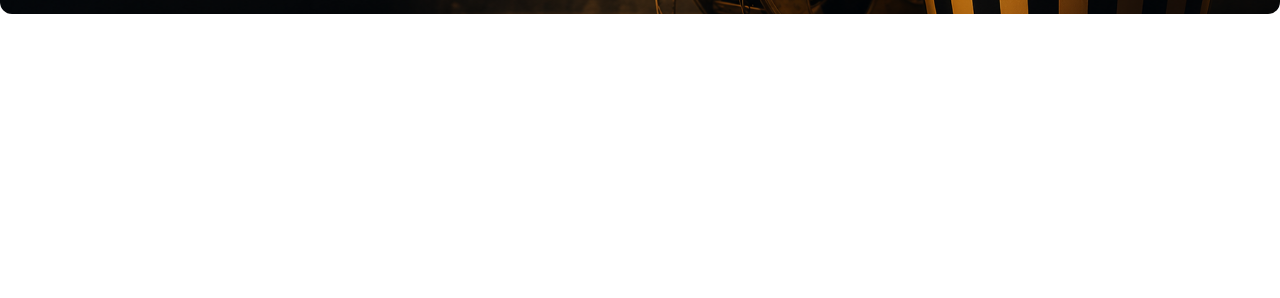
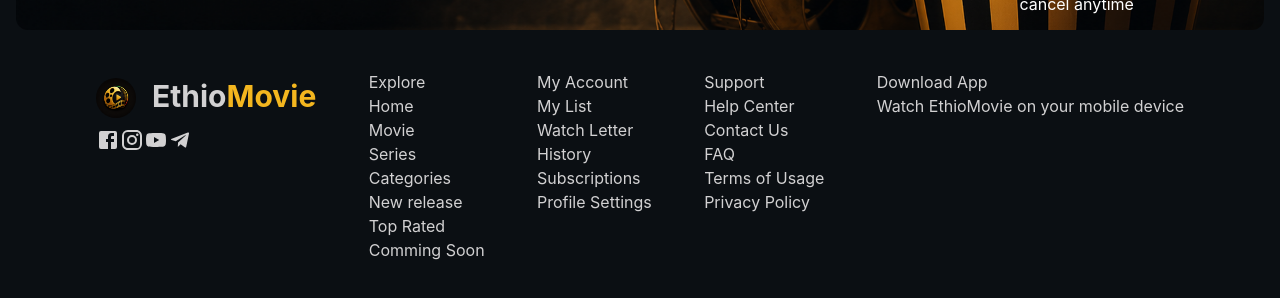
Before and after one commit to Jafar610/EthioMovie, a React app in the folder frontend/: page / in a window 1280 px wide. Shown: the part 1954-2252 px from the top of the page. Before the commit the page ends 1968 px from the top, so only its background shows below. Built offline with nearby package versions, Linux system fonts and the light colour scheme; the HTML template or start-up script is replaced by a standard one.

Commit message:
footer half

```diff
--- a/frontend/src/App.jsx
+++ b/frontend/src/App.jsx
@@ -1,7 +1,8 @@
+import Footer from "./Components/Footer/Footer"
 import Hero from "./Components/Hero/Hero"
 import Movies from "./Components/Movies/Movies"
 import Navbar from "./Components/Navbar/Navbar"
-import PremiumCard from "./Components/PremiumCard/PremiumCard"
+
 import Login from "./Pages/Login/Login"
 function App() {
 
@@ -10,7 +11,7 @@ function App() {
     <Navbar/>
     <Hero/>
     <Movies/>
-    <PremiumCard/>
+    <Footer/>
     {/* <Login/> */}
     </>
   )
--- a/frontend/src/Components/Footer/Footer.jsx
+++ b/frontend/src/Components/Footer/Footer.jsx
@@ -1,14 +1,28 @@
 import React from 'react'
-
+import FacebookIcon from '@mui/icons-material/Facebook';
+import InstagramIcon from '@mui/icons-material/Instagram';
+import YouTubeIcon from '@mui/icons-material/YouTube';
+import TelegramIcon from '@mui/icons-material/Telegram';
+import PremiumCard from "../PremiumCard/PremiumCard";
+import logo from "../../assets/Logo.png"
 function Footer() {
   return (
     <>
-     <div>
+     <div className='w-full h-screen bg-[#0b0f13] p-4'>
+        <PremiumCard/>
         <div>
-            <div>
+            <div className='flex justify-between align-center mt-10 text-[#d2d1d2] px-20'>
                 <div>
-                    <img src="" alt="" />
-                    <h1>Ethio<span>Movie</span></h1>
+                    <div className='flex  align-center py-2 gap-4'>
+                        <img src={logo} alt="" className='w-10 rounded-full' />
+                        <h1 className='text-3xl font-bold'>Ethio<span className='text-[#f3b61f]'>Movie</span></h1>
+                    </div>
+                    <div>
+                        <FacebookIcon/>
+                        <InstagramIcon/>
+                        <YouTubeIcon/>
+                        <TelegramIcon/>
+                    </div>
                 </div>
                 <div>
                     <h2>Explore</h2>
```
